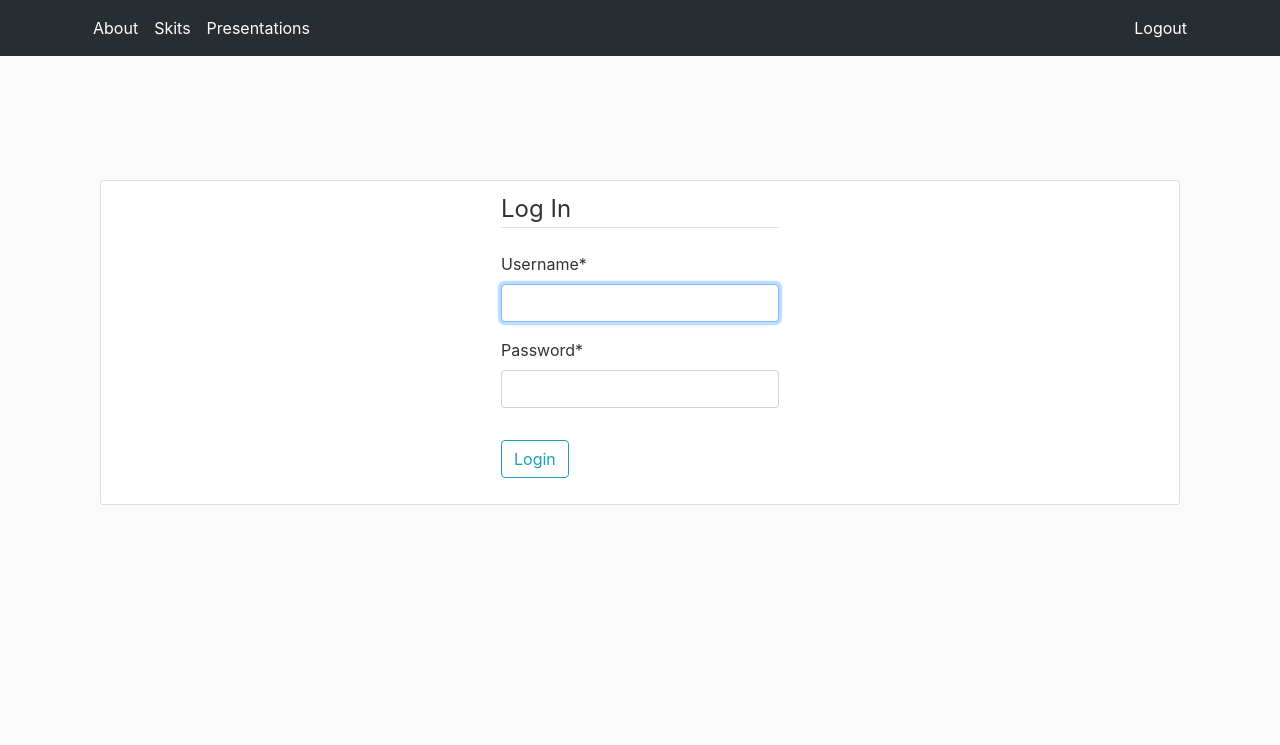
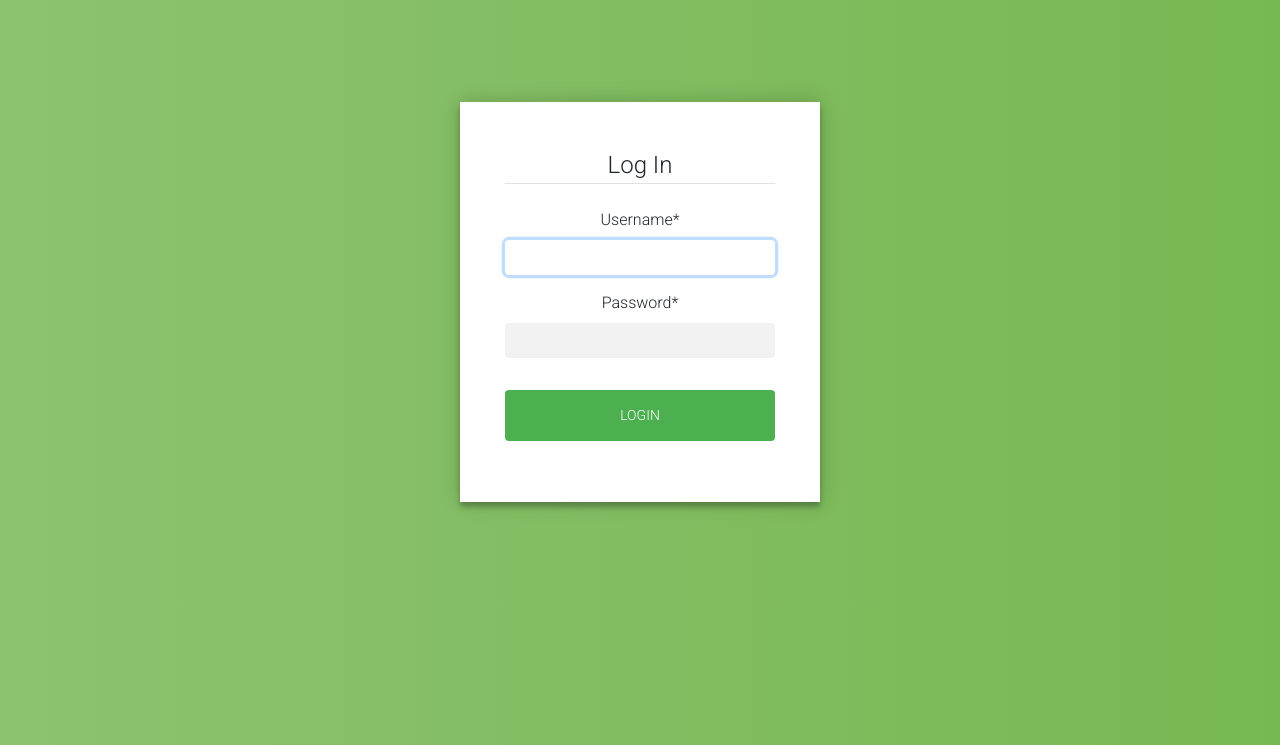
Before and after one commit to amyy28/IPR_Website, a Django app: page / in a window 1280 px wide. Shown: the top 745 px of the page. Run offline with Django 3.2, Linux system fonts and the light colour scheme; some libraries are stand-ins or nearby versions.

Commit message:
Login Template Done

```diff
--- /dev/null
+++ b/IPR_Website/website/templates/website/base.html
@@ -0,0 +1,24 @@
+<!doctype html>
+<html lang="en">
+  <head>
+    <!-- Required meta tags -->
+    <meta charset="utf-8">
+    <meta name="viewport" content="width=device-width, initial-scale=1, shrink-to-fit=no">
+
+    <!-- Bootstrap CSS -->
+    <link rel="stylesheet" href="https://stackpath.bootstrapcdn.com/bootstrap/4.3.1/css/bootstrap.min.css" integrity="sha384-ggOyR0iXCbMQv3Xipma34MD+dH/1fQ784/j6cY/iJTQUOhcWr7x9JvoRxT2MZw1T" crossorigin="anonymous">
+
+    <title>Wisehire</title>
+  </head>
+
+
+  <body>
+    {% block content %}{% endblock %}
+
+    <!-- Optional JavaScript -->
+    <!-- jQuery first, then Popper.js, then Bootstrap JS -->
+    <script src="https://code.jquery.com/jquery-3.3.1.slim.min.js" integrity="sha384-q8i/X+965DzO0rT7abK41JStQIAqVgRVzpbzo5smXKp4YfRvH+8abtTE1Pi6jizo" crossorigin="anonymous"></script>
+    <script src="https://cdnjs.cloudflare.com/ajax/libs/popper.js/1.14.7/umd/popper.min.js" integrity="sha384-UO2eT0CpHqdSJQ6hJty5KVphtPhzWj9WO1clHTMGa3JDZwrnQq4sF86dIHNDz0W1" crossorigin="anonymous"></script>
+    <script src="https://stackpath.bootstrapcdn.com/bootstrap/4.3.1/js/bootstrap.min.js" integrity="sha384-JjSmVgyd0p3pXB1rRibZUAYoIIy6OrQ6VrjIEaFf/nJGzIxFDsf4x0xIM+B07jRM" crossorigin="anonymous"></script>
+  </body>
+</html>
--- a/IPR_Website/website/templates/website/login.html
+++ b/IPR_Website/website/templates/website/login.html
@@ -1,9 +1,9 @@
-{% extends "website/header.html" %}
+{% extends "website/base.html" %}
 {% load crispy_forms_tags %}
 {% block content %}
-    <div class="container" style="padding-top:100px">
-        <div class="content-section">
-        <form method="POST" style="padding-left:380px ; padding-right:380px">
+    <div class="login-page">
+  <div class="form">
+    <form class="login-form" method="POST">
         {% csrf_token %}
       <fieldset class="form-group">
                 <legend class="border-bottom mb-4">Log In</legend>
@@ -15,4 +15,107 @@
     </form>
   </div>
 </div>
+
+<style>
+    @import url(https://fonts.googleapis.com/css?family=Roboto:300);
+
+.login-page {
+  width: 360px;
+  padding: 8% 0 0;
+  margin: auto;
+}
+.form {
+  position: relative;
+  z-index: 1;
+  background: #FFFFFF;
+  max-width: 360px;
+  margin: 0 auto 100px;
+  padding: 45px;
+  text-align: center;
+  box-shadow: 0 0 20px 0 rgba(0, 0, 0, 0.2), 0 5px 5px 0 rgba(0, 0, 0, 0.24);
+}
+.form input {
+  font-family: "Roboto", sans-serif;
+  outline: 0;
+  background: #f2f2f2;
+  width: 100%;
+  border: 0;
+  margin: 0 0 15px;
+  padding: 15px;
+  box-sizing: border-box;
+  font-size: 14px;
+}
+.form button {
+  font-family: "Roboto", sans-serif;
+  text-transform: uppercase;
+  outline: 0;
+  background: #4CAF50;
+  width: 100%;
+  border: 0;
+  padding: 15px;
+  color: #FFFFFF;
+  font-size: 14px;
+  -webkit-transition: all 0.3 ease;
+  transition: all 0.3 ease;
+  cursor: pointer;
+}
+.form button:hover,.form button:active,.form button:focus {
+  background: #43A047;
+}
+.form .message {
+  margin: 15px 0 0;
+  color: #b3b3b3;
+  font-size: 12px;
+}
+.form .message a {
+  color: #4CAF50;
+  text-decoration: none;
+}
+.form .register-form {
+  display: none;
+}
+.container {
+  position: relative;
+  z-index: 1;
+  max-width: 300px;
+  margin: 0 auto;
+}
+.container:before, .container:after {
+  content: "";
+  display: block;
+  clear: both;
+}
+.container .info {
+  margin: 50px auto;
+  text-align: center;
+}
+.container .info h1 {
+  margin: 0 0 15px;
+  padding: 0;
+  font-size: 36px;
+  font-weight: 300;
+  color: #1a1a1a;
+}
+.container .info span {
+  color: #4d4d4d;
+  font-size: 12px;
+}
+.container .info span a {
+  color: #000000;
+  text-decoration: none;
+}
+.container .info span .fa {
+  color: #EF3B3A;
+}
+body {
+  background: #76b852; /* fallback for old browsers */
+  background: -webkit-linear-gradient(right, #76b852, #8DC26F);
+  background: -moz-linear-gradient(right, #76b852, #8DC26F);
+  background: -o-linear-gradient(right, #76b852, #8DC26F);
+  background: linear-gradient(to left, #76b852, #8DC26F);
+  font-family: "Roboto", sans-serif;
+  -webkit-font-smoothing: antialiased;
+  -moz-osx-font-smoothing: grayscale;
+}
+</style>
 {% endblock content %}
--- a/IPR_Website/website/templates/website/logout.html
+++ b/IPR_Website/website/templates/website/logout.html
@@ -1,4 +1,4 @@
-{% extends "website/header.html" %}
+{% extends "website/base.html" %}
 {% block content %}
     <div class="container" style="padding-top:30px">
         <h2>You have been logged out, thanks for the visit! :)</h2>
```
Lines whose indentation alone changed are shown as unchanged.
